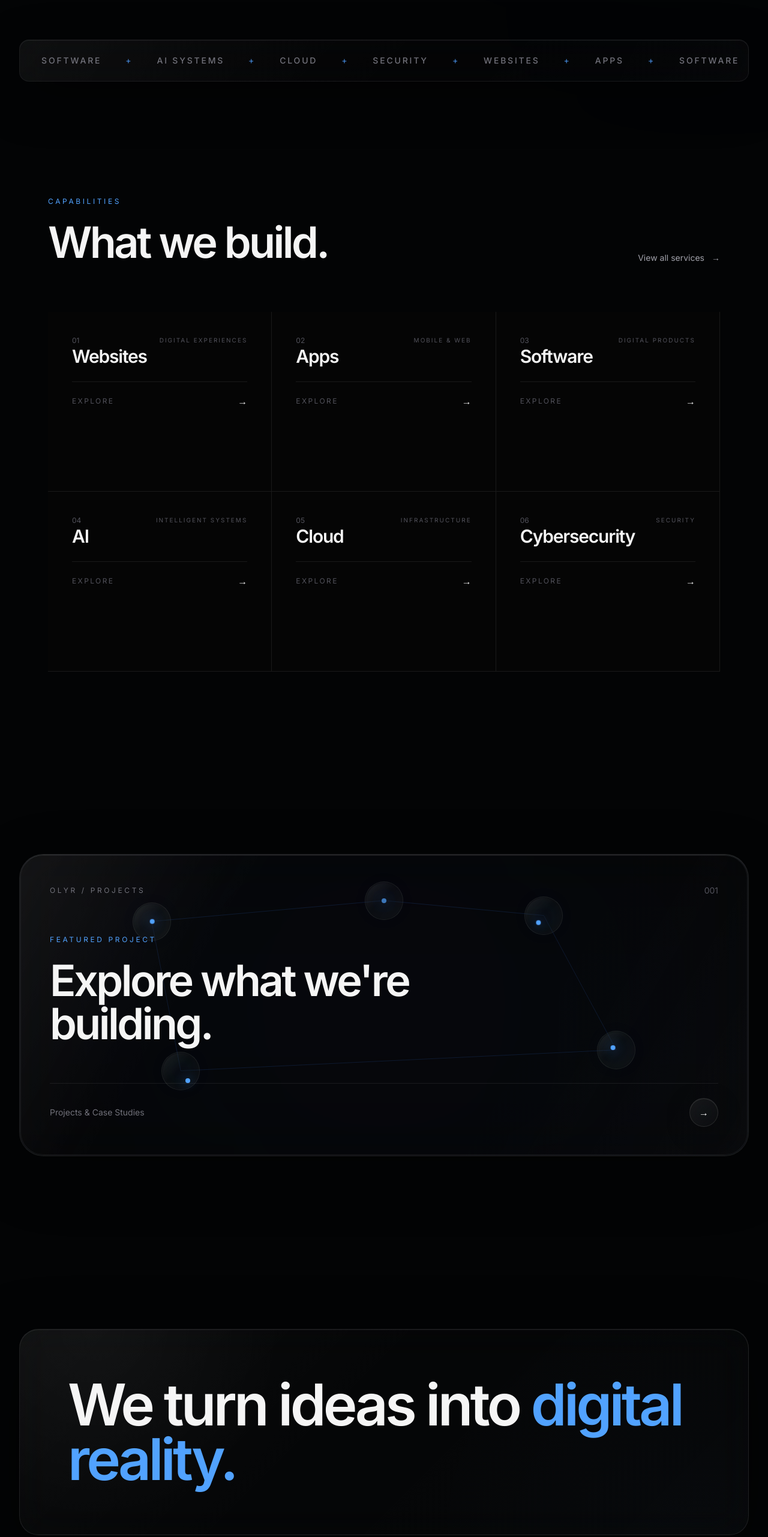
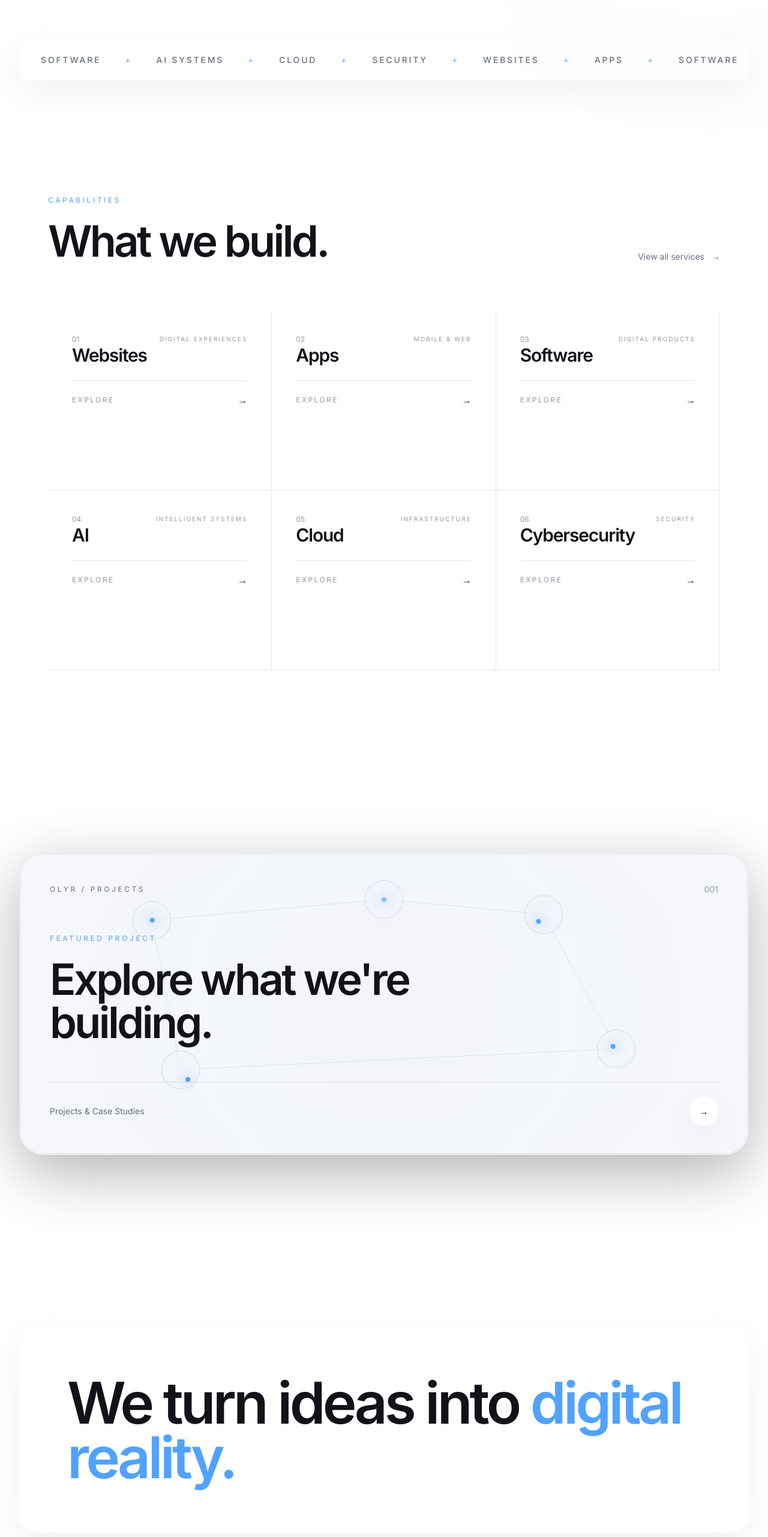
Before and after one commit to OLYR-Labs/website, a Next.js app: page / in a window 1280 px wide. Shown: the part 1213-3776 px from the top of the page at 60% size. Built offline with nearby package versions, Linux system fonts and the light colour scheme.

Commit message:
feat(ui): establish OLYR light-first design tokens and theme compatibility

```diff
--- a/app/globals.css
+++ b/app/globals.css
@@ -1,497 +1,137 @@
 @import "tailwindcss";
 
 :root {
---background: #030405;
---foreground: #f5f5f5;
+  --background: #ffffff;
+  --foreground: #111318;
+  --surface: #ffffff;
+  --surface-muted: #f5f7fa;
+  --surface-elevated: #ffffff;
+  --border: rgba(17, 19, 24, 0.11);
+  --border-strong: rgba(17, 19, 24, 0.18);
+  --text: #111318;
+  --muted: #68707d;
+  --subtle: #9299a5;
+  --accent: #2563eb;
+  --accent-soft: rgba(37, 99, 235, 0.08);
+  --nav-bg: rgba(255, 255, 255, 0.86);
+  --nav-shadow: rgba(17, 19, 24, 0.08);
+  --blue: #2563eb;
+  --blue-light: #3b82f6;
+  --glass-bg: rgba(255, 255, 255, 0.75);
+  --glass-border: rgba(17, 19, 24, 0.1);
+  --glass-highlight: rgba(255, 255, 255, 0.9);
+}
 
+html[data-theme="dark"] {
+  --background: #050608;
+  --foreground: #f5f7fb;
+  --surface: #0a0c10;
+  --surface-muted: #10131a;
+  --surface-elevated: #0d1016;
+  --border: rgba(255, 255, 255, 0.1);
+  --border-strong: rgba(255, 255, 255, 0.18);
+  --text: #f5f7fb;
+  --muted: #9ba3b0;
+  --subtle: #697281;
+  --accent: #60a5fa;
+  --accent-soft: rgba(96, 165, 250, 0.1);
+  --nav-bg: rgba(10, 12, 16, 0.84);
+  --nav-shadow: rgba(0, 0, 0, 0.32);
   --blue: #3b82f6;
   --blue-light: #60a5fa;
-
---blue-glow: rgba(59, 130, 246, 0.025);
-
---glass-bg: rgba(255, 255, 255, 0.025);
---glass-border: rgba(255, 255, 255, 0.10);
+  --glass-bg: rgba(255, 255, 255, 0.035);
+  --glass-border: rgba(255, 255, 255, 0.1);
   --glass-highlight: rgba(255, 255, 255, 0.08);
-
---text-primary: #f5f5f5;
---text-secondary: #a1a1aa;
---text-muted: #71717a;
---text-subtle: #52525b;
 }
 
 @theme inline {
   --color-background: var(--background);
   --color-foreground: var(--foreground);
-
   --font-sans: var(--font-inter);
   --font-heading: var(--font-space-grotesk);
 }
 
-* {
-  box-sizing: border-box;
-  border-color: rgba(255, 255, 255, 0.08);
-  }
-
-html {
-scroll-behavior: smooth;
-background: #030405;
-}
-
+* { box-sizing: border-box; }
+html { scroll-behavior: smooth; background: var(--background); }
 body {
   margin: 0;
   min-height: 100vh;
-background: #030405;
+  background: var(--background);
   color: var(--foreground);
-
-font-family:
-var(--font-inter),
-Arial,
-Helvetica,
-sans-serif;
-
+  font-family: var(--font-inter), Arial, Helvetica, sans-serif;
   overflow-x: hidden;
-
   -webkit-font-smoothing: antialiased;
   -moz-osx-font-smoothing: grayscale;
+  transition: background-color 250ms ease, color 250ms ease;
 }
 
-::selection {
-background: var(--blue);
-color: white;
+::selection { background: var(--accent); color: white; }
+::-webkit-scrollbar { width: 10px; }
+::-webkit-scrollbar-track { background: var(--background); }
+::-webkit-scrollbar-thumb { background: var(--border-strong); border-radius: 999px; }
+::-webkit-scrollbar-thumb:hover { background: var(--subtle); }
+
+a, button { transition-duration: 250ms; }
+button { cursor: pointer; }
+button:disabled { cursor: not-allowed; }
+
+.nav-link { color: var(--muted); transition: color 200ms ease; }
+.nav-link:hover { color: var(--text); }
+.mobile-nav-link { color: var(--muted); }
+.mobile-nav-link:hover { color: var(--text); background: var(--accent-soft); }
+
+.site-footer { color: var(--text); }
+
+/* Compatibility layer for existing pages while the site is progressively rebuilt. */
+html[data-theme="light"] [class*="bg-[#050505]"],
+html[data-theme="light"] [class*="bg-[#030405]"] { background-color: var(--background) !important; }
+html[data-theme="light"] [class*="text-[#F5F5F5]"],
+html[data-theme="light"] main .text-white { color: var(--text) !important; }
+html[data-theme="light"] [class*="text-[#A1A1AA]"] { color: var(--muted) !important; }
+html[data-theme="light"] [class*="text-[#71717A]"] { color: var(--muted) !important; }
+html[data-theme="light"] [class*="text-[#52525B]"] { color: var(--subtle) !important; }
+html[data-theme="light"] [class*="border-white"] { border-color: var(--border) !important; }
+html[data-theme="light"] [class*="bg-black"] { background-color: var(--surface-muted) !important; }
+html[data-theme="light"] .glass-panel,
+html[data-theme="light"] .glass-section,
+html[data-theme="light"] .glass-card,
+html[data-theme="light"] .glass-button {
+  background: var(--surface-elevated) !important;
+  border-color: var(--border) !important;
+  box-shadow: 0 18px 60px rgba(17, 19, 24, 0.06) !important;
+  color: var(--text);
+}
+html[data-theme="light"] .site-logo { filter: invert(1) grayscale(1); }
+
+.glass-panel,
+.glass-section,
+.glass-card,
+.glass-button { transition: background 250ms ease, border-color 250ms ease, box-shadow 250ms ease, color 250ms ease; }
+
+@keyframes marquee { from { transform: translateX(0); } to { transform: translateX(-50%); } }
+.animate-marquee { animation: marquee 20s linear infinite; }
+
+@keyframes floatNode1 { 0%,100% { transform: translate(0,0); } 50% { transform: translate(20px,-15px); } }
+@keyframes floatNode2 { 0%,100% { transform: translate(0,0); } 50% { transform: translate(-15px,20px); } }
+@keyframes floatNode3 { 0%,100% { transform: translate(0,0); } 50% { transform: translate(-20px,-15px); } }
+@keyframes floatNode4 { 0%,100% { transform: translate(0,0); } 50% { transform: translate(15px,20px); } }
+
+@media (prefers-reduced-motion: reduce) {
+  html { scroll-behavior: auto; }
+  *, *::before, *::after { animation-duration: 0.01ms !important; animation-iteration-count: 1 !important; transition-duration: 0.01ms !important; scroll-behavior: auto !important; }
 }
 
-::-webkit-scrollbar {
-width: 10px;
+@media (max-width: 768px) {
+  body { overflow-x: hidden; }
+  .animate-marquee { animation-duration: 25s; }
 }
 
-::-webkit-scrollbar-track {
-background: #030405;
+.input {
+  width: 100%;
+  border: 1px solid var(--border);
+  background: var(--surface-muted);
+  padding: 1rem;
+  color: var(--text);
+  outline: none;
 }
-
-::-webkit-scrollbar-thumb {
-background: #27272a;
-border-radius: 999px;
-}
-
-::-webkit-scrollbar-thumb:hover {
-background: #3f3f46;
-}
-
-/* ========================================================= */
-/* GLASS PANEL */
-/* Used by CTA and other intentional glass surfaces */
-/* ========================================================= */
-
-.glass-panel {
-position: relative;
-isolation: isolate;
-overflow: hidden;
-
-background:
-linear-gradient(
-135deg,
-rgba(255, 255, 255, 0.04),
-rgba(255, 255, 255, 0.012) 40%,
-rgba(255, 255, 255, 0.018) 75%,
-rgba(255, 255, 255, 0.012)
-);
-
-border: 1px solid rgba(255, 255, 255, 0.10);
-
-box-shadow:
-inset 0 1px 0 rgba(255, 255, 255, 0.08),
-inset 0 -1px 0 rgba(255, 255, 255, 0.015),
-0 30px 100px rgba(0, 0, 0, 0.60);
-
-backdrop-filter:
-blur(35px)
-saturate(120%);
-
--webkit-backdrop-filter:
-blur(35px)
-saturate(120%);
-}
-
-.glass-panel::before {
-content: "";
-
-position: absolute;
-inset: 0;
-
-pointer-events: none;
-
-background:
-linear-gradient(
-115deg,
-rgba(255, 255, 255, 0.055) 0%,
-rgba(255, 255, 255, 0.012) 20%,
-transparent 40%,
-transparent 75%,
-rgba(255, 255, 255, 0.012) 100%
-);
-
-opacity: 0.65;
-
-z-index: -1;
-}
-
-.glass-panel::after {
-content: "";
-
-position: absolute;
-inset: 1px;
-
-border-radius: inherit;
-
-pointer-events: none;
-
-background:
-linear-gradient(
-120deg,
-rgba(255, 255, 255, 0.045),
-transparent 28%,
-transparent 72%,
-rgba(255, 255, 255, 0.015)
-);
-
-mask:
-linear-gradient(#000 0 0) content-box,
-linear-gradient(#000 0 0);
-
-mask-composite: exclude;
-
-padding: 1px;
-
-opacity: 0.55;
-
-z-index: 20;
-}
-
-/* ========================================================= */
-/* GLASS SECTION */
-/* ========================================================= */
-
-.glass-section {
-position: relative;
-isolation: isolate;
-overflow: hidden;
-
-background:
-linear-gradient(
-135deg,
-rgba(255, 255, 255, 0.04),
-rgba(255, 255, 255, 0.01) 45%,
-rgba(255, 255, 255, 0.018)
-);
-
-border: 1px solid rgba(255, 255, 255, 0.09);
-
-box-shadow:
-inset 0 1px 0 rgba(255, 255, 255, 0.07),
-inset 0 -1px 0 rgba(255, 255, 255, 0.012),
-0 30px 100px rgba(0, 0, 0, 0.55);
-
-backdrop-filter:
-blur(32px)
-saturate(120%);
-
--webkit-backdrop-filter:
-blur(32px)
-saturate(120%);
-}
-
-.glass-section::before {
-content: "";
-
-position: absolute;
-inset: 0;
-
-pointer-events: none;
-
-background:
-radial-gradient(
-circle at 10% 0%,
-rgba(255, 255, 255, 0.035),
-transparent 28%
-),
-radial-gradient(
-circle at 90% 100%,
-rgba(59, 130, 246, 0.015),
-transparent 38%
-);
-
-z-index: -1;
-}
-
-/* ========================================================= */
-/* GLASS CARD */
-/* ========================================================= */
-
-.glass-card {
-position: relative;
-isolation: isolate;
-overflow: hidden;
-
-background:
-linear-gradient(
-135deg,
-rgba(255, 255, 255, 0.03),
-rgba(255, 255, 255, 0.008) 55%,
-rgba(255, 255, 255, 0.015)
-);
-
-border: 1px solid rgba(255, 255, 255, 0.08);
-
-box-shadow:
-inset 0 1px 0 rgba(255, 255, 255, 0.06),
-0 25px 80px rgba(0, 0, 0, 0.45);
-
-backdrop-filter:
-blur(24px)
-saturate(115%);
-
--webkit-backdrop-filter:
-blur(24px)
-saturate(115%);
-
-transition:
-border-color 400ms ease,
-box-shadow 500ms ease,
-background 500ms ease;
-}
-
-.glass-card::before {
-content: "";
-
-position: absolute;
-inset: -1px;
-
-pointer-events: none;
-
-background:
-linear-gradient(
-115deg,
-rgba(255, 255, 255, 0.04),
-rgba(255, 255, 255, 0.008) 28%,
-transparent 48%,
-transparent 75%,
-rgba(255, 255, 255, 0.012)
-);
-
-opacity: 0.55;
-
-transition: opacity 500ms ease;
-
-z-index: -1;
-}
-
-.glass-card:hover {
-border-color: rgba(255, 255, 255, 0.12);
-
-box-shadow:
-inset 0 1px 0 rgba(255, 255, 255, 0.08),
-0 35px 100px rgba(0, 0, 0, 0.55);
-}
-
-.glass-card:hover::before {
-opacity: 0.75;
-}
-
-/* ========================================================= */
-/* BUTTON GLASS */
-/* ========================================================= */
-
-.glass-button {
-position: relative;
-overflow: hidden;
-
-border: 1px solid rgba(255, 255, 255, 0.10);
-
-background:
-linear-gradient(
-135deg,
-rgba(255, 255, 255, 0.055),
-rgba(255, 255, 255, 0.012)
-);
-
-box-shadow:
-inset 0 1px 0 rgba(255, 255, 255, 0.08),
-0 10px 40px rgba(0, 0, 0, 0.30);
-
-backdrop-filter:
-blur(20px)
-saturate(120%);
-
--webkit-backdrop-filter:
-blur(20px)
-saturate(120%);
-
-transition:
-border-color 300ms ease,
-background 300ms ease,
-box-shadow 300ms ease,
-transform 300ms ease;
-}
-
-.glass-button:hover {
-border-color: rgba(96, 165, 250, 0.35);
-
-background:
-linear-gradient(
-135deg,
-rgba(96, 165, 250, 0.08),
-rgba(255, 255, 255, 0.018)
-);
-
-box-shadow:
-inset 0 1px 0 rgba(255, 255, 255, 0.10),
-0 15px 50px rgba(59, 130, 246, 0.06);
-
-transform: translateY(-2px);
-}
-
-/* ========================================================= */
-/* INTERACTION */
-/* ========================================================= */
-
-a,
-button {
-transition-duration: 300ms;
-}
-
-button {
-cursor: pointer;
-}
-
-button:disabled {
-cursor: not-allowed;
-}
-
-/* ========================================================= */
-/* SCROLL REVEAL */
-/* ========================================================= */
-
-.reveal {
-opacity: 0;
-transform: translateY(40px);
-
-transition:
-opacity 700ms ease,
-transform 700ms ease;
-}
-
-.reveal.active {
-opacity: 1;
-transform: translateY(0);
-}
-
-/* ========================================================= */
-/* MARQUEE */
-/* ========================================================= */
-
-@keyframes marquee {
-from {
-transform: translateX(0);
-}
-
-to {
-transform: translateX(-50%);
-}
-}
-
-.animate-marquee {
-animation: marquee 20s linear infinite;
-}
-
-/* ========================================================= */
-/* FLOATING NODES */
-/* ========================================================= */
-
-@keyframes floatNode1 {
-0%,
-100% {
-transform: translate(0, 0);
-}
-
-50% {
-transform: translate(20px, -15px);
-}
-}
-
-@keyframes floatNode2 {
-0%,
-100% {
-transform: translate(0, 0);
-}
-
-50% {
-transform: translate(-15px, 20px);
-}
-}
-
-@keyframes floatNode3 {
-0%,
-100% {
-transform: translate(0, 0);
-}
-
-50% {
-transform: translate(-20px, -15px);
-}
-}
-
-@keyframes floatNode4 {
-0%,
-100% {
-transform: translate(0, 0);
-}
-
-50% {
-transform: translate(15px, 20px);
-}
-}
-
-/* ========================================================= */
-/* REDUCED MOTION */
-/* ========================================================= */
-
-@media (prefers-reduced-motion: reduce) {
-html {
-scroll-behavior: auto;
-}
-
-*,
-*::before,
-*::after {
-animation-duration: 0.01ms !important;
-animation-iteration-count: 1 !important;
-transition-duration: 0.01ms !important;
-scroll-behavior: auto !important;
-}
-}
-
-/* ========================================================= */
-/* MOBILE */
-/* ========================================================= */
-
-@media (max-width: 768px) {
-body {
-overflow-x: hidden;
-}
-
-.animate-marquee {
-animation-duration: 25s;
-}
-}
-.input {
-  width:100%;
-  border:1px solid rgba(255,255,255,0.1);
-  background:rgba(255,255,255,0.02);
-  padding:1rem;
-  color:white;
-  outline:none;
-}
-
-.input:focus {
-  border-color:#60a5fa;
-}
+.input:focus { border-color: var(--accent); }
```
Lines whose indentation alone changed are shown as unchanged.
